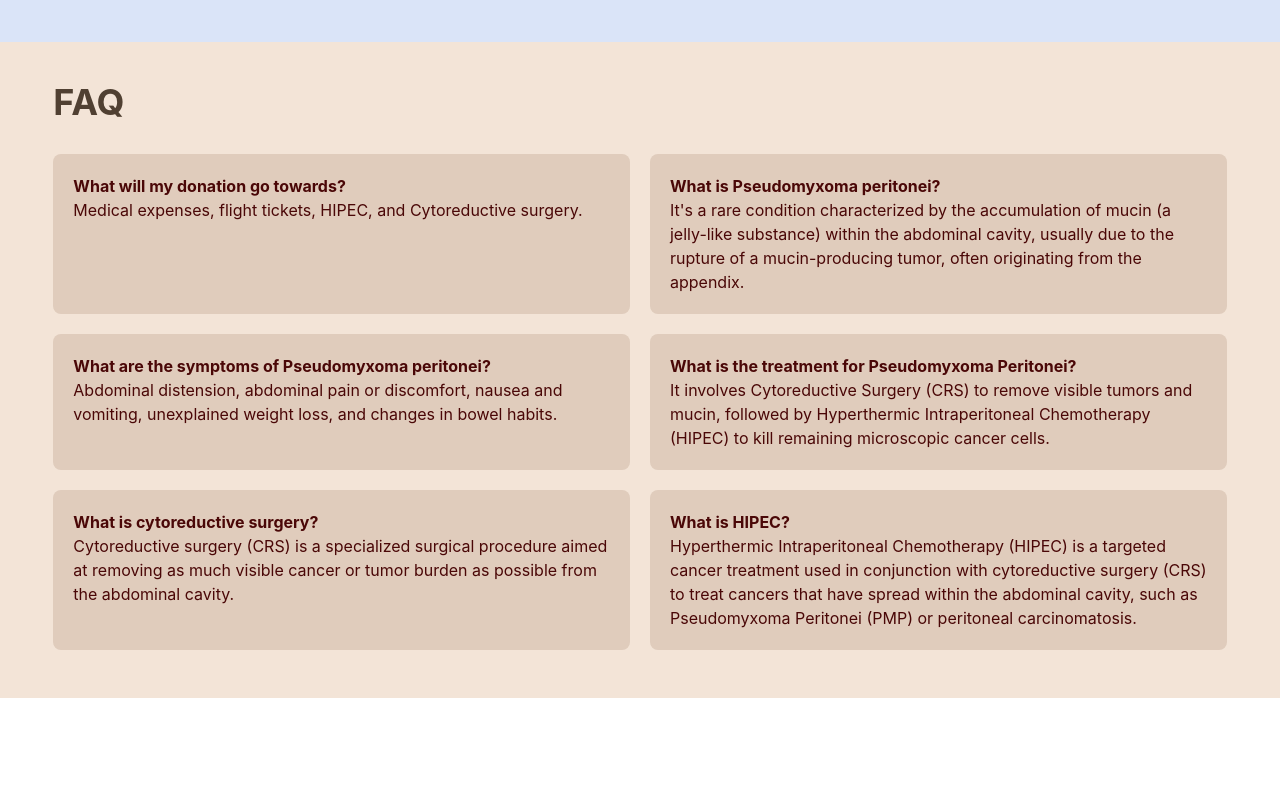
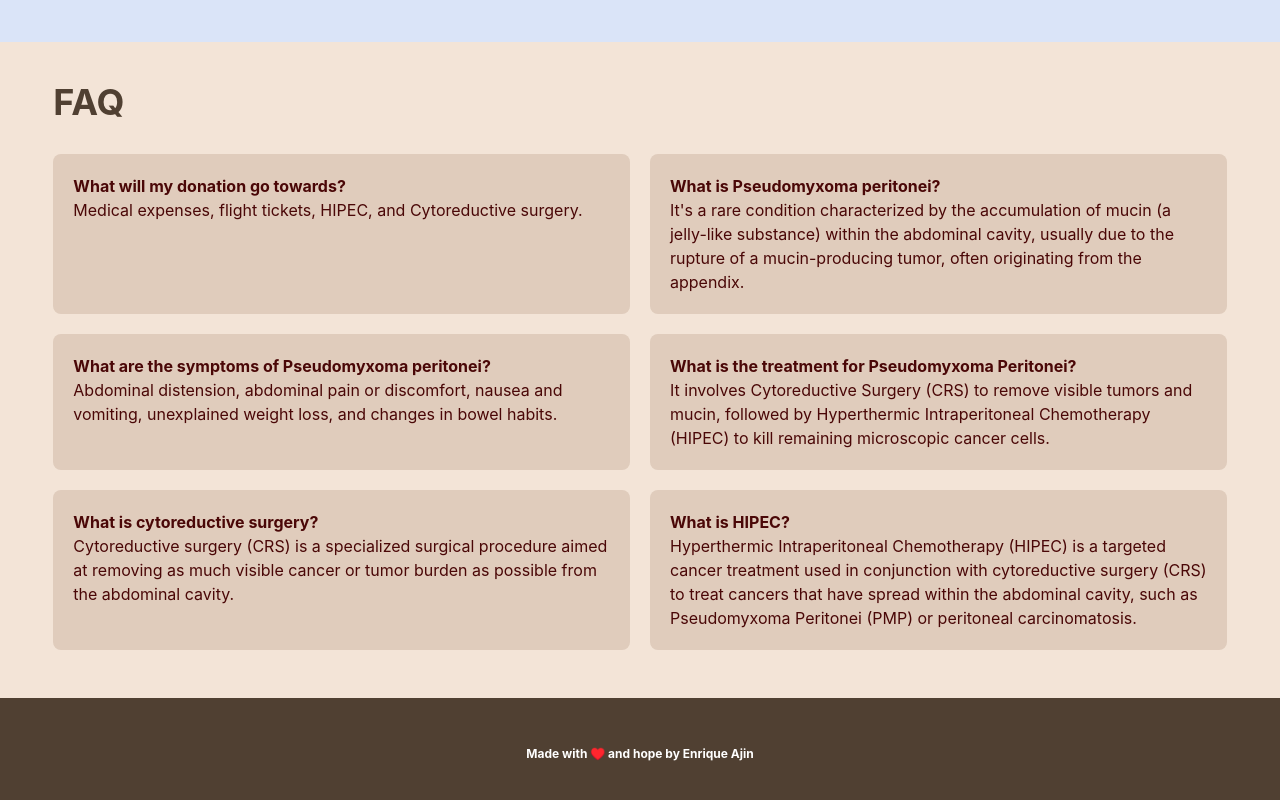
Before and after one commit to enriqueajin/save-telma, a React (Vite) app: page / in a window 1280 px wide. Shown: the part 1962-2762 px from the top of the page. Before the commit the page ends 2660 px from the top, so only its background shows below. Built offline with nearby package versions, Linux system fonts and the light colour scheme.

Commit message:
Create Footer.

```diff
--- a/src/App.tsx
+++ b/src/App.tsx
@@ -1,6 +1,7 @@
 import { Donate } from "./components/donate/Donate";
 import { Expenses } from "./components/expenses/Expenses";
 import { Faq } from "./components/faq/Faq";
+import { Footer } from "./components/footer/Footer";
 import { Header } from "./components/header/Header";
 import { Hero } from "./components/hero/Hero";
 
@@ -14,6 +15,7 @@ export function App () {
         <Expenses />
         <Faq />
       </main>
+      <Footer />
     </>
   )
 }
--- /dev/null
+++ b/src/components/footer/Footer.tsx
@@ -0,0 +1,7 @@
+export function Footer () {
+  return (
+    <footer className='flex h-28 bg-darkBrown items-center justify-center'>
+      <p className='text-xs text-white font-bold'>Made with ♥️ and hope by Enrique Ajin</p>
+    </footer>
+  )
+}
```
